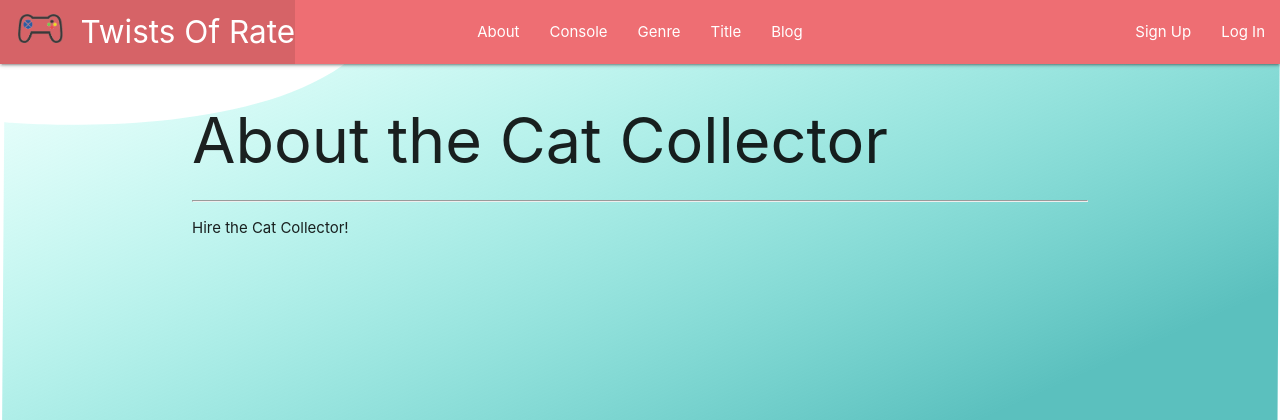
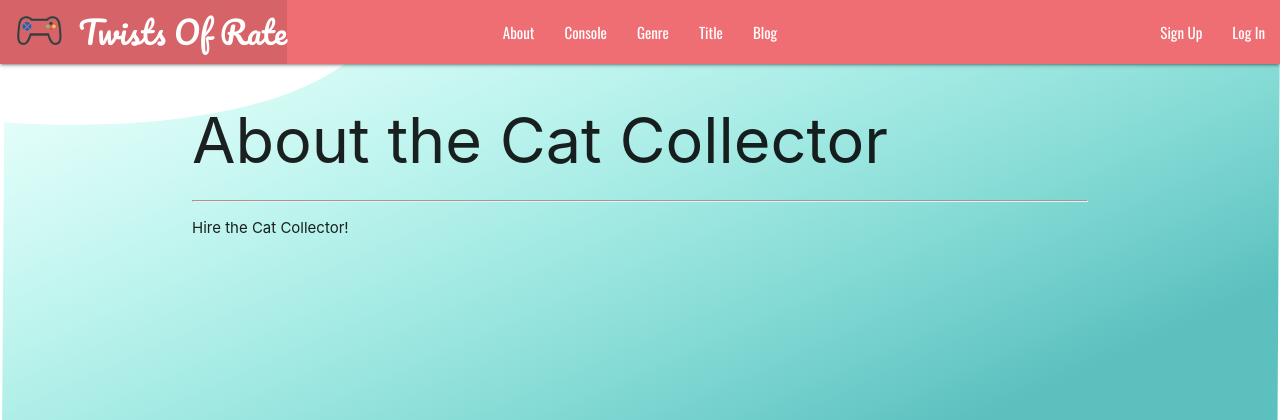
Before and after one commit to Thornathan/TwistsOfRate, a Django app: page /blog/ in a window 1280 px wide. Shown: the top 420 px of the page. Run offline with Django 3.2, Linux system fonts and the light colour scheme.

Commit message:
Update: base.html

```diff
--- a/main_app/static/css/style.css
+++ b/main_app/static/css/style.css
@@ -20,3 +20,7 @@ footer.page-footer {
   padding-top: 0;
   text-align: right;
 }
+
+nav ul a {
+  font-family: 'Oswald', sans-serif;
+}
--- a/main_app/templates/base.html
+++ b/main_app/templates/base.html
@@ -7,6 +7,8 @@
   <meta name="viewport" content="width=device-width, initial-scale=1.0">
   <meta http-equiv="X-UA-Compatible" content="ie=edge">
   <title>Twist Of Rate</title>
+  <link href="https://fonts.googleapis.com/css2?family=Pacifico&display=swap" rel="stylesheet">
+  <link href="https://fonts.googleapis.com/css2?family=Oswald&display=swap" rel="stylesheet">
   <link rel="stylesheet" href="https://cdnjs.cloudflare.com/ajax/libs/materialize/1.0.0/css/materialize.min.css">
   <link rel="stylesheet" type="text/css" href="{% static 'css/style.css' %}">
   <script src="https://cdnjs.cloudflare.com/ajax/libs/materialize/1.0.0/js/materialize.min.js"></script>
@@ -17,7 +19,8 @@
     <nav>
       <div class="nav-wrapper">
         <ul>
-          <li><a href="/" class="left brand-logo">&nbsp;&nbsp;<img src="{% static 'images/Logo.png' %}" alt="Logo"
+          <li><a href="/" class="left brand-logo" id="headerText"
+              style="font-family: 'Pacifico', cursive;">&nbsp;&nbsp;<img src="{% static 'images/Logo.png' %}" alt="Logo"
                 style="width: 3rem;">&nbsp;&nbsp;Twists Of Rate</a></li>
         </ul>
         <ul class="brand-logo center">
```
